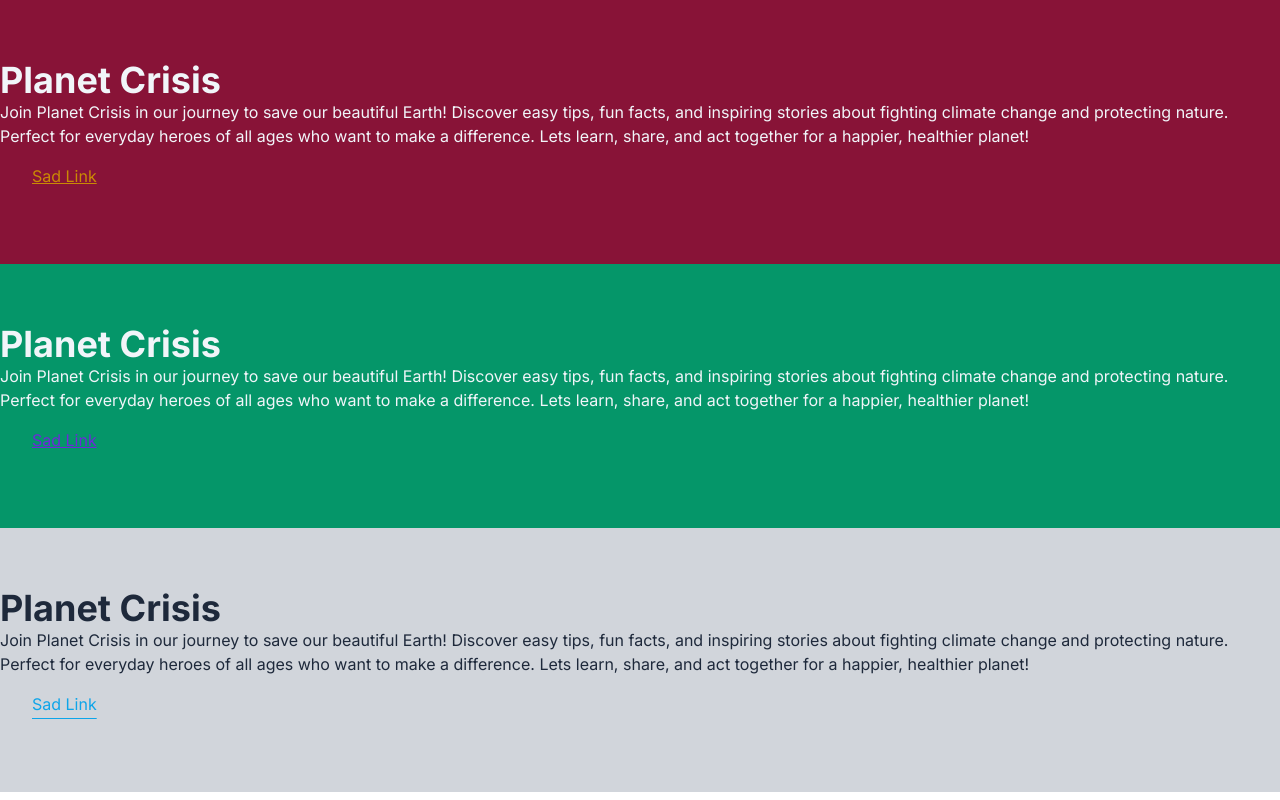
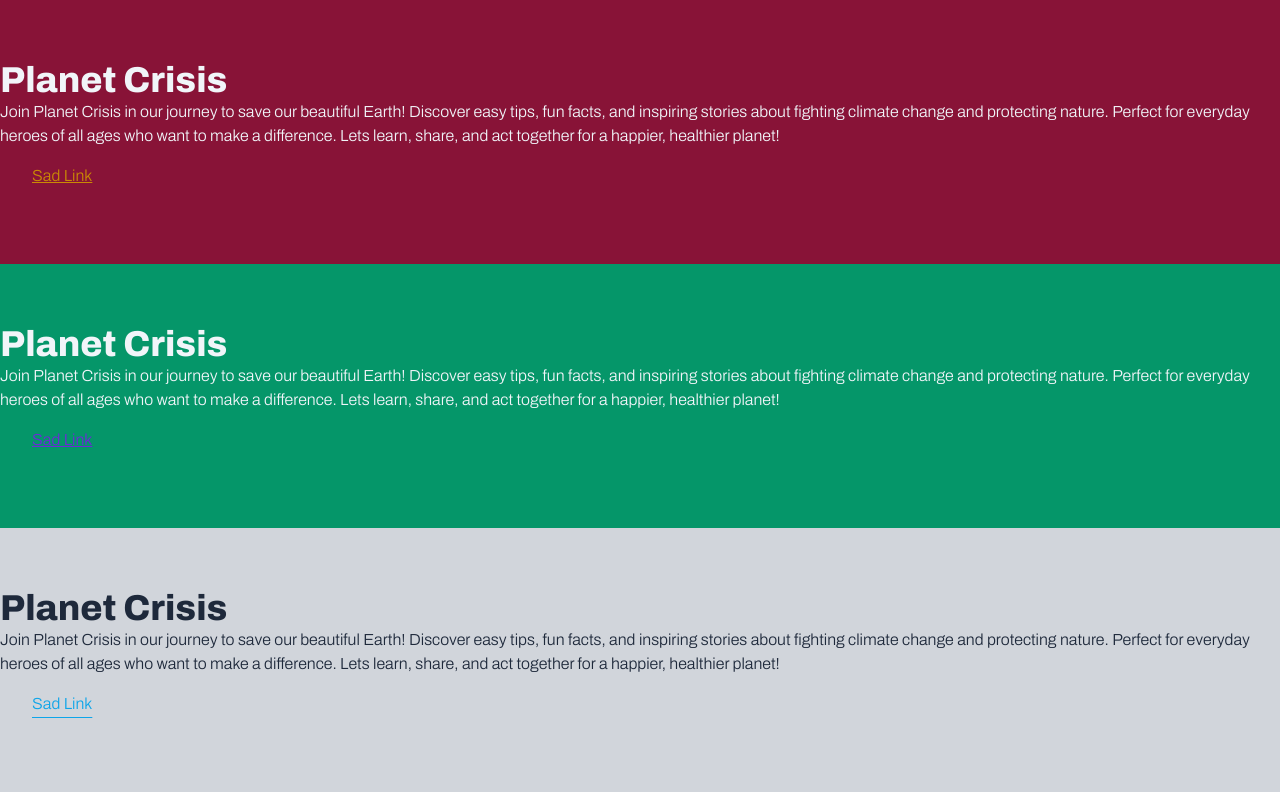
Before and after one commit to PlanetCrisisInfo/frontend, a Next.js app: page / in a window 1280 px wide. Built offline with nearby package versions, Linux system fonts and the light colour scheme.

Commit message:
Font setup

```diff
--- a/src/app/globals.scss
+++ b/src/app/globals.scss
@@ -1,6 +1,3 @@
-@tailwind base;
-@tailwind components;
-@tailwind utilities;
 @tailwind base;
 @tailwind components;
 @tailwind utilities;
@@ -18,12 +15,13 @@
 
   body {
     font-size: clamp(0.875rem, 2vw, 1rem);
-    font-family: "Roboto", sans-serif;
+    font-family: "Hanken Grotesk", sans-serif;
+    font-weight: 400;
   }
 
   :is(h1, h2, h3, h4, h5, h6) {
-    font-family: "Inter", sans-serif;
-    font-weight: 400;
+    font-family: "Archivo", sans-serif;
+    font-weight: 600;
   }
 
   a {
--- a/src/app/layout.tsx
+++ b/src/app/layout.tsx
@@ -1,9 +1,18 @@
 import type { Metadata } from "next"
 import "./globals.scss"
 
-import { Inter } from "next/font/google"
+import { Archivo, Hanken_Grotesk } from "next/font/google"
 
-const inter = Inter({ subsets: ["latin"] })
+const HankenGrotesk = Hanken_Grotesk({
+  subsets: ["latin-ext"],
+  weight: ["300", "500", "600", "800"],
+  display: "swap",
+})
+const ArchivoFont = Archivo({
+  subsets: ["latin-ext"],
+  weight: ["300", "600", "800"],
+  display: "swap",
+})
 
 export const metadata: Metadata = {
   title: "Planet Crisis",
@@ -18,7 +27,9 @@ export default function RootLayout({
 }) {
   return (
     <html lang="en">
-      <body className={inter.className}>{children}</body>
+      <body className={`${HankenGrotesk.className} ${ArchivoFont.className}`}>
+        {children}
+      </body>
     </html>
   )
 }
```
